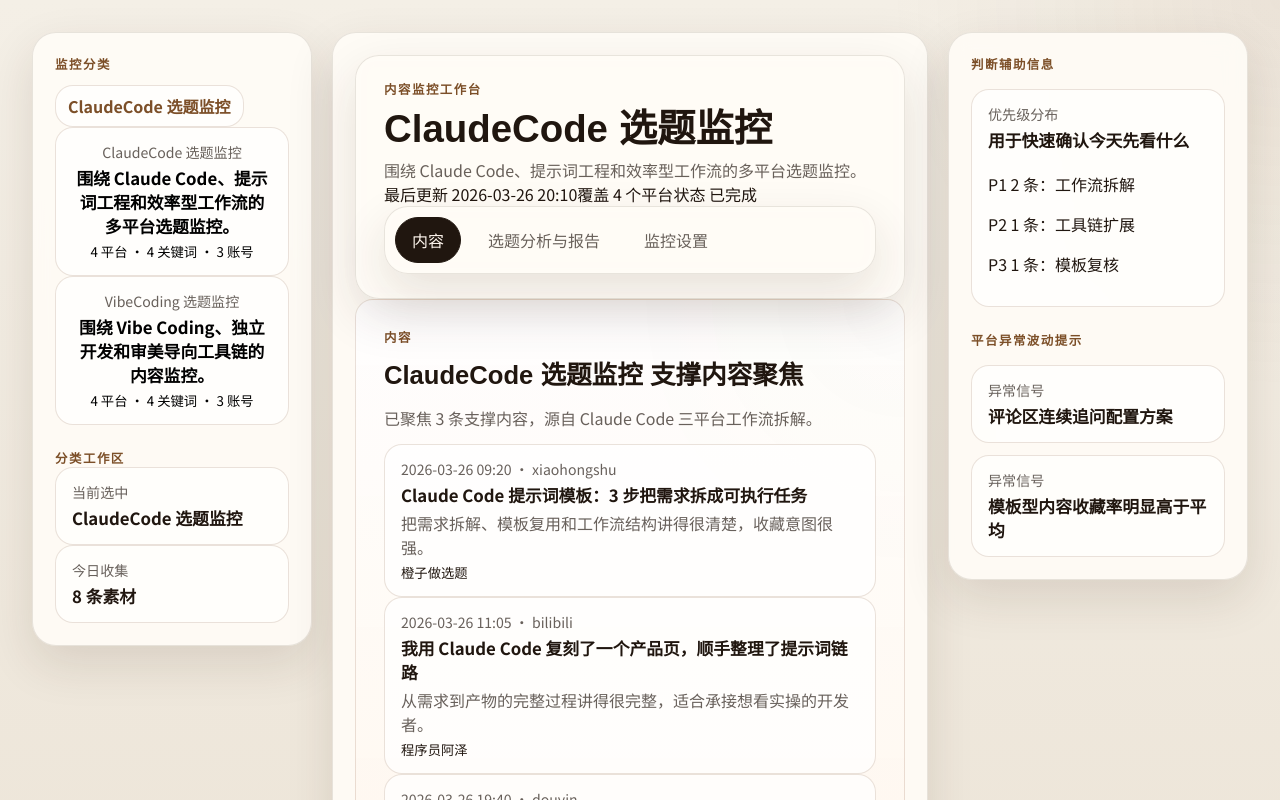
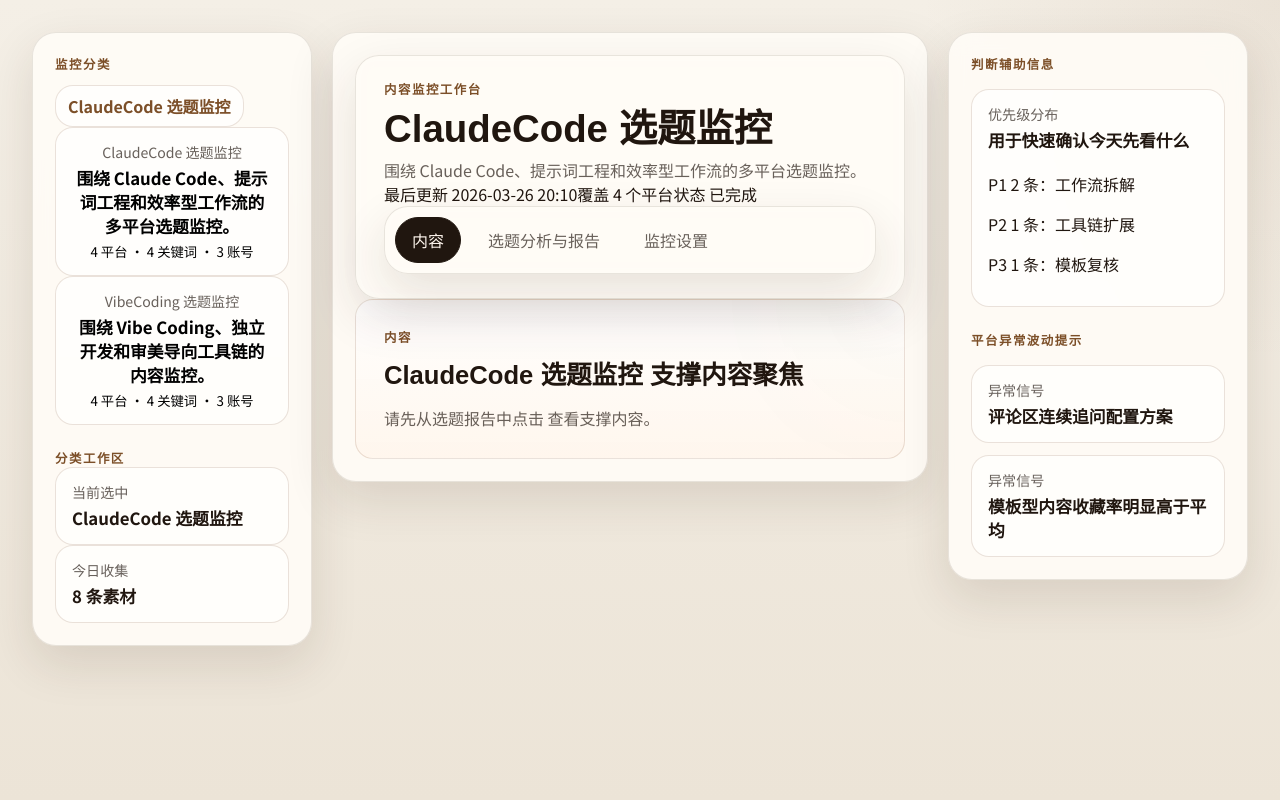
Before and after one commit to Selina2025-alt/Agent-Content-Factory, a Next.js app in the folder 数据采集与选题分析agent/: page / in a window 1280 px wide. Both pictures are taken after a click on the tab "内容". Shown: the top 800 px of the page. Built offline with nearby package versions, Linux system fonts and the light colour scheme.

Commit message:
Task 5: tighten bridge state

```diff
--- a/数据采集与选题分析agent/src/components/workbench/monitoring-workbench.tsx
+++ b/数据采集与选题分析agent/src/components/workbench/monitoring-workbench.tsx
@@ -33,16 +33,27 @@
 
 function FocusedContentBridge({
   activeCategory,
-  activeTopic,
-  focusedContentIds
+  highlightedContentIds
 }: {
   activeCategory: (typeof monitorCategories)[number];
-  activeTopic: TopicIdea | null;
-  focusedContentIds: string[];
+  highlightedContentIds: string[];
 }) {
   const focusedContent = activeCategory.content.filter((content) =>
-    focusedContentIds.includes(content.id)
+    highlightedContentIds.includes(content.id)
   );
+
+  if (highlightedContentIds.length === 0) {
+    return (
+      <section
+        className="workbench-shell__hero-card"
+        aria-label={`${activeCategory.name} 支撑内容`}
+      >
+        <div className="workbench-shell__panel-kicker">内容</div>
+        <h2>{`${activeCategory.name} 支撑内容聚焦`}</h2>
+        <p>请先从选题报告中点击 查看支撑内容。</p>
+      </section>
+    );
+  }
 
   return (
     <section
@@ -51,13 +62,7 @@
     >
       <div className="workbench-shell__panel-kicker">内容</div>
       <h2>{`${activeCategory.name} 支撑内容聚焦`}</h2>
-      <p>
-        {focusedContentIds.length > 0
-          ? `已聚焦 ${focusedContentIds.length} 条支撑内容，源自 ${
-              activeTopic?.title ?? "当前选题"
-            }。`
-          : "当前没有可聚焦的支撑内容。"}
-      </p>
+      <p>{`已聚焦 ${highlightedContentIds.length} 条支撑内容。`}</p>
       <div className="workbench-shell__action-deck">
         {focusedContent.map((content) => (
           <article key={content.id} className="workbench-shell__workspace-card">
@@ -117,11 +122,6 @@
     activeCategory,
     workbenchState.selectedReportDate
   );
-  const activeTopic =
-    activeReport.topics.find((topic) => topic.id === workbenchState.focusedTopicId) ??
-    activeReport.topics[0] ??
-    null;
-  const focusedContentIds = activeTopic ? getLinkedContentIds(activeTopic) : [];
 
   function handleOpenEvidence(topic: TopicIdea, report: DailyReport) {
     const linkedContentIds = getLinkedContentIds(topic);
@@ -182,9 +182,7 @@
                   setWorkbenchState((current) => ({
                     ...current,
                     selectedReportDate,
-                    focusedTopicId:
-                      getCurrentDailyReport(activeCategory, selectedReportDate).topics[0]
-                        ?.id ?? null,
+                    focusedTopicId: null,
                     highlightedContentIds: []
                   }))
                 }
@@ -195,8 +193,7 @@
           ) : workbenchState.activeTab === "content" ? (
             <FocusedContentBridge
               activeCategory={activeCategory}
-              activeTopic={activeTopic}
-              focusedContentIds={focusedContentIds}
+              highlightedContentIds={workbenchState.highlightedContentIds}
             />
           ) : (
             <SettingsBridge activeCategory={activeCategory} />
```
Also changed, not shown: 1 other file (tests, documents, lock files or other folders).
